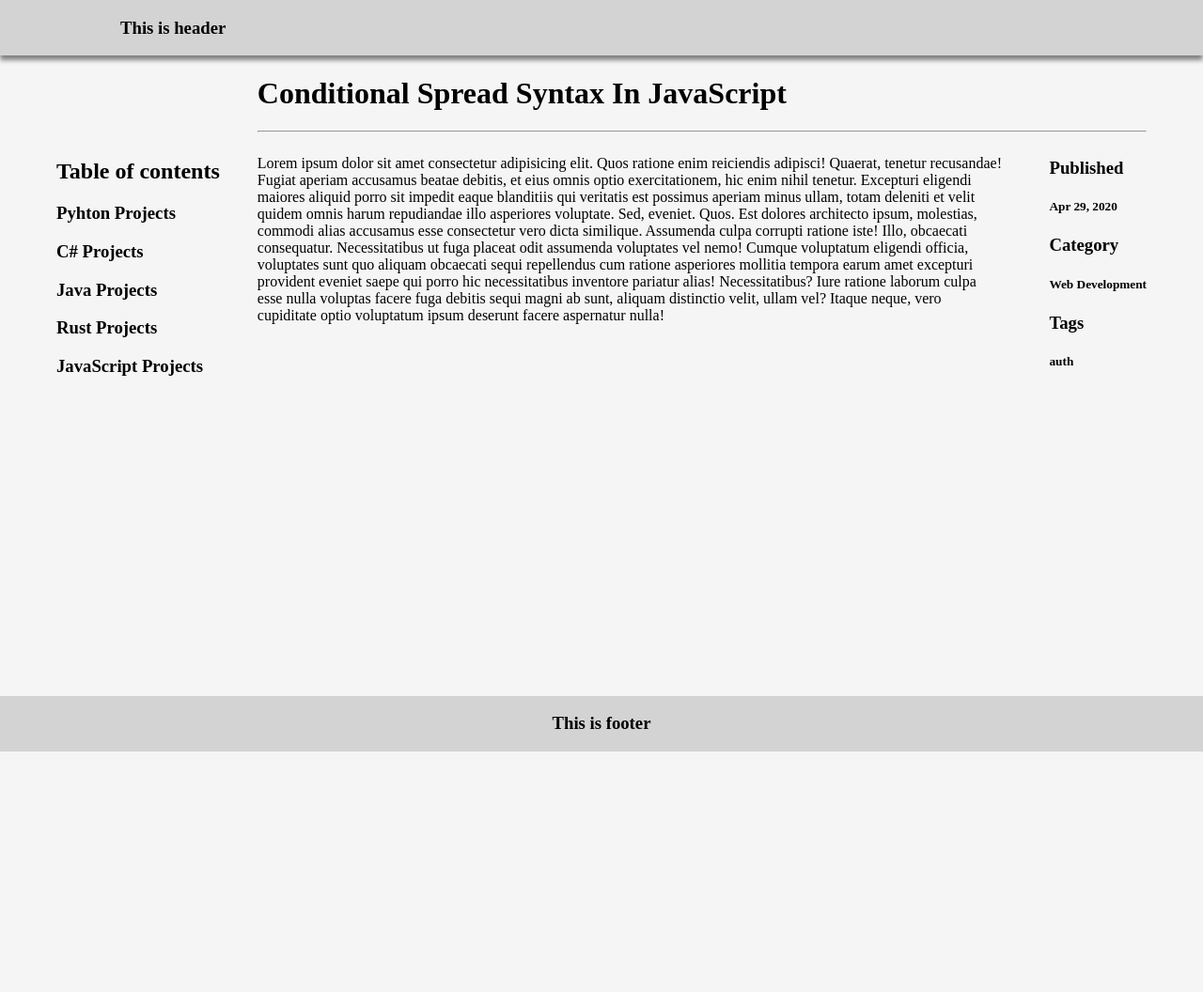
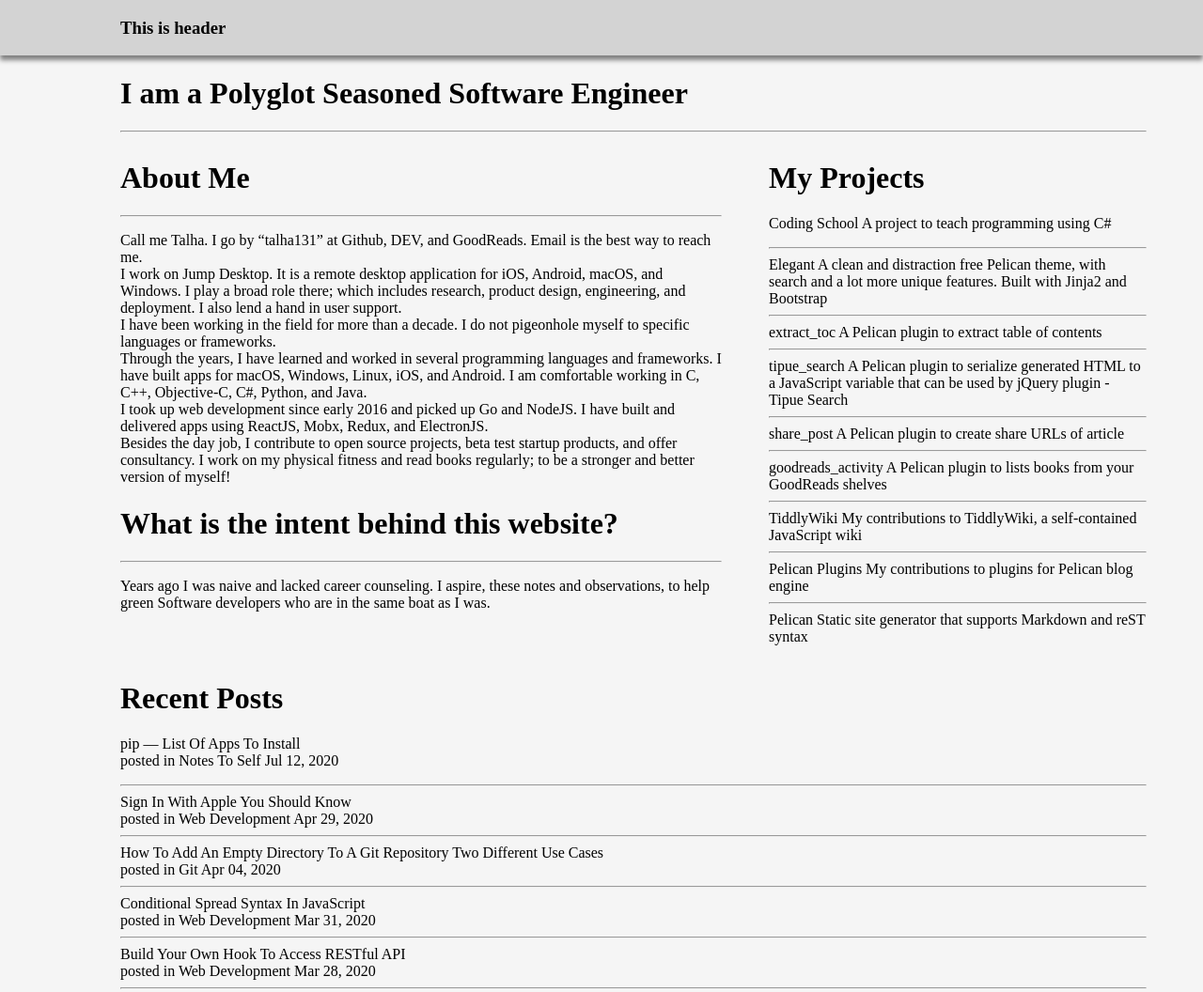
Before and after one commit to farooqalwi/CSS-Grid, a plain HTML site: page index.html in a window 1280 px wide. Shown: the top 1056 px of the page at 94% size. Before the commit the page ends 800 px from the top, so only its background shows below. Drawn offline with Linux system fonts and the light colour scheme.

Commit message:
working on home page
Home page has three possible components.
A = About me
P = projects
R = recent articles

If all three are present then the layout should be

AAPP
RRRR

If only A and R are present then

AAAA
RRRR

If only P and R then

RRPP

```diff
--- a/index.html
+++ b/index.html
@@ -1,5 +1,6 @@
 <!DOCTYPE html>
 <html lang="en">
+
 <head>
     <meta charset="UTF-8">
     <link rel="stylesheet" type="text/css" href="main.css">
@@ -14,47 +15,93 @@
         </div>
 
         <div class="heading">
-            <h1>Conditional Spread Syntax In JavaScript</h1><hr>
+            <h1>I am a Polyglot Seasoned Software Engineer</h1>
+            <hr>
         </div>
 
-        <div class="toc">
-            <h2>Table of contents</h2>
-            <h3>Pyhton Projects</h3>
-            <h3>C# Projects</h3>
-            <h3>Java Projects</h3>
-            <h3>Rust Projects</h3>
-            <h3>JavaScript Projects</h3>
-        </div>
+        <div class="about">
+            <h1>About Me</h1>
+            <hr>
+            <p>
+                Call me Talha. I go by “talha131” at Github, DEV, and GoodReads. Email is the best way to reach me. <br>
 
-        <div class="post">
+                I work on Jump Desktop. It is a remote desktop application for iOS, Android, macOS, and Windows. I play
+                a broad role there; which includes research, product design, engineering, and deployment. I also lend a
+                hand in user support. <br>
+
+                I have been working in the field for more than a decade. I do not pigeonhole myself to specific
+                languages or frameworks. <br>
+
+                Through the years, I have learned and worked in several programming languages and frameworks. I have
+                built apps for macOS, Windows, Linux, iOS, and Android. I am comfortable working in C, C++, Objective-C,
+                C#, Python, and Java. <br>
+
+                I took up web development since early 2016 and picked up Go and NodeJS. I have built and delivered apps
+                using ReactJS, Mobx, Redux, and ElectronJS. <br>
+
+                Besides the day job, I contribute to open source projects, beta test startup products, and offer
+                consultancy. I work on my physical fitness and read books regularly; to be a stronger and better version
+                of myself! <br>
+            </p>
+
+            <h1>What is the intent behind this website?</h1>
+            <hr>
             <p>
-                Lorem ipsum dolor sit amet consectetur adipisicing elit. Quos ratione enim reiciendis adipisci! Quaerat,
-                tenetur recusandae! Fugiat aperiam accusamus beatae debitis, et eius omnis optio exercitationem, hic
-                enim
-                nihil tenetur.
-                Excepturi eligendi maiores aliquid porro sit impedit eaque blanditiis qui veritatis est possimus aperiam
-                minus ullam, totam deleniti et velit quidem omnis harum repudiandae illo asperiores voluptate. Sed,
-                eveniet.
-                Quos.
-                Est dolores architecto ipsum, molestias, commodi alias accusamus esse consectetur vero dicta similique.
-                Assumenda culpa corrupti ratione iste! Illo, obcaecati consequatur. Necessitatibus ut fuga placeat odit
-                assumenda voluptates vel nemo!
-                Cumque voluptatum eligendi officia, voluptates sunt quo aliquam obcaecati sequi repellendus cum ratione
-                asperiores mollitia tempora earum amet excepturi provident eveniet saepe qui porro hic necessitatibus
-                inventore pariatur alias! Necessitatibus?
-                Iure ratione laborum culpa esse nulla voluptas facere fuga debitis sequi magni ab sunt, aliquam
-                distinctio
-                velit, ullam vel? Itaque neque, vero cupiditate optio voluptatum ipsum deserunt facere aspernatur nulla!
+                Years ago I was naive and lacked career counseling. I aspire, these notes and observations, to help
+                green Software developers who are in the same boat as I was.
             </p>
         </div>
 
-        <div class="meta-data">
-            <h3>Published</h3>
-            <h5>Apr 29, 2020</h5>
-            <h3>Category</h3>
-            <h5>Web Development</h5>
-            <h3>Tags</h3>
-            <h5>auth</h5>
+        <div class="projects">
+            <h1>My Projects</h1>
+            <p>
+                Coding School A project to teach programming using C#
+                <hr>
+                Elegant A clean and distraction free Pelican theme, with search and a lot more unique features. Built
+                with Jinja2 and Bootstrap
+                <hr>
+                extract_toc A Pelican plugin to extract table of contents
+                <hr>
+                tipue_search A Pelican plugin to serialize generated HTML to a JavaScript variable that can be used by
+                jQuery plugin - Tipue Search
+                <hr>
+                share_post A Pelican plugin to create share URLs of article
+                <hr>
+                goodreads_activity A Pelican plugin to lists books from your GoodReads shelves
+                <hr>
+                TiddlyWiki My contributions to TiddlyWiki, a self-contained JavaScript wiki
+                <hr>
+                Pelican Plugins My contributions to plugins for Pelican blog engine
+                <hr>
+                Pelican Static site generator that supports Markdown and reST syntax
+
+            </p>
+        </div>
+
+        <div class="recent-posts">
+            <h1>Recent Posts</h1>
+            <p>
+                pip — List Of Apps To Install <br>
+                posted in Notes To Self Jul 12, 2020 <hr>
+                Sign In With Apple You Should Know <br>
+                posted in Web Development Apr 29, 2020 <hr>
+                How To Add An Empty Directory To A Git Repository Two Different Use Cases <br>
+                posted in Git Apr 04, 2020 <hr>
+                Conditional Spread Syntax In JavaScript <br>
+                posted in Web Development Mar 31, 2020 <hr>
+                Build Your Own Hook To Access RESTful API <br>
+                posted in Web Development Mar 28, 2020 <hr>
+                How I Converted C# Yellow Book Sample Code To Images And Why <br>
+                posted in Command-line & Shell Mar 22, 2020 <hr>
+                Create Apple And Google Sign-In Buttons Quick And Dirty Way <br>
+                posted in Web Development Mar 19, 2020 <hr>
+                When To Use useState vs useReducer Hook In React <br>
+                posted in Web Development Mar 17, 2020 <hr>
+                Fix Gmail Spoof Warning From Mailchimp <br>
+                posted in Marketing Mar 15, 2020 <hr>
+                How To Create pre-commit Hooks For Git <br>
+                posted in Git Mar 14, 2020 <hr>
+            </p>
         </div>
 
         <div class="footer">
--- a/main.css
+++ b/main.css
@@ -8,8 +8,8 @@ body{
 
 .container{
     display: grid;
-
-    grid-template-columns: repeat(12, auto);
+    width: 100%;
+    grid-template-columns: repeat(10, 10%);
     grid-template-rows: auto;
 
 }
@@ -23,8 +23,8 @@ body{
 
 .heading{
     grid-row: 2;
-    grid-column: 5/-1;
-    padding: 0 60px 0 40px;
+    grid-column: 2/-1;
+    padding: 0 60px 0 0;
 }
 
 .toc{
@@ -33,16 +33,23 @@ body{
     grid-row: 3;
 }
 
-.post{
-    grid-column: 5/10;
+.about{
+    grid-column: 2/7;
     grid-row: 3;
-    padding: 0 0 60px 40px;
+    padding: 0 0 0 0;
 }
 
-.meta-data{
+.projects{
+    grid-column: 7/-1;
+    grid-row: 3;
     padding: 0 60px 0 50px;
-    grid-column: 10/-1;
-    grid-row: 3;
+
+}
+
+.recent-posts{
+    grid-column: 2/-1;
+    padding: 0 60px 50px 0;
+    grid-row: 4;
 }
 
 .footer{
```
